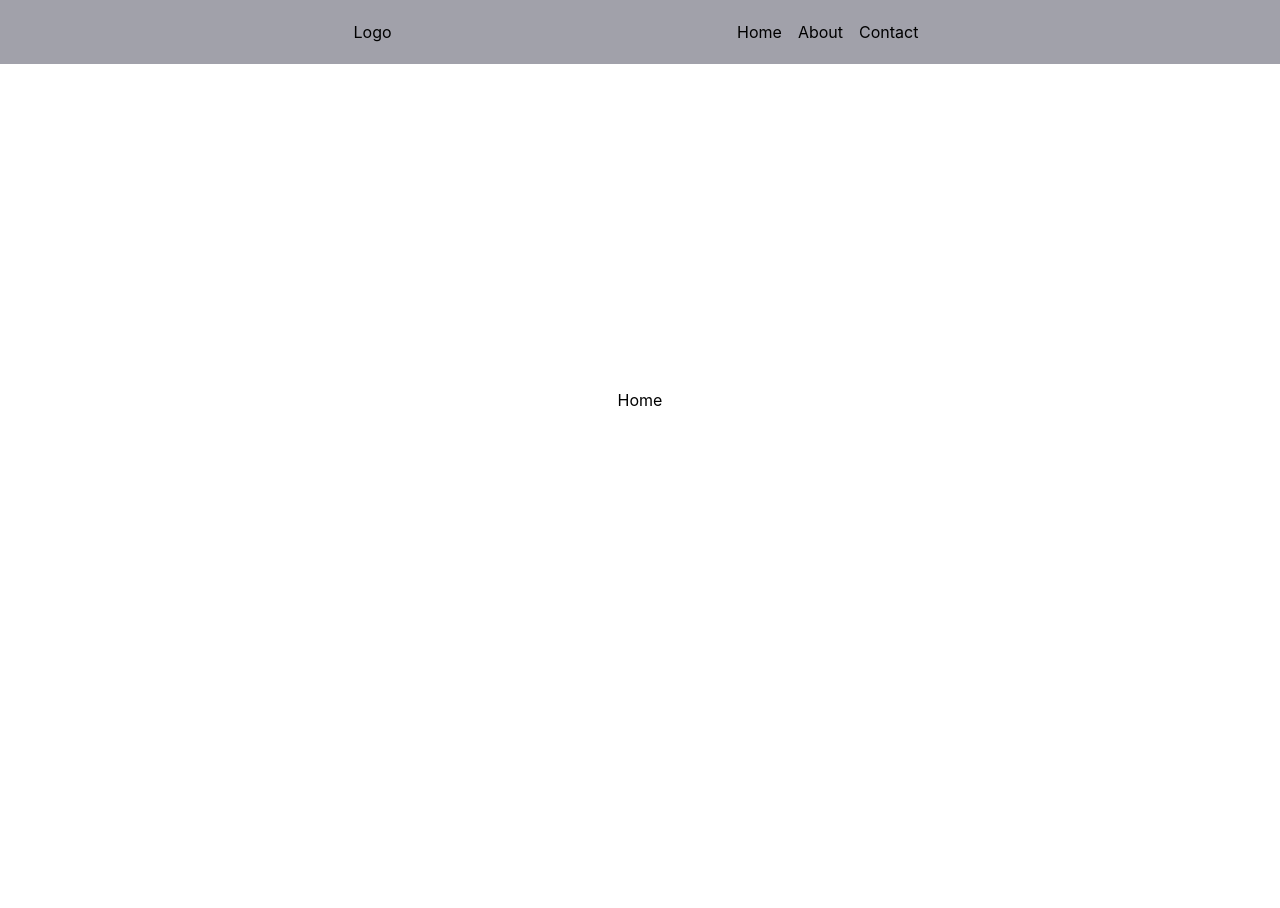
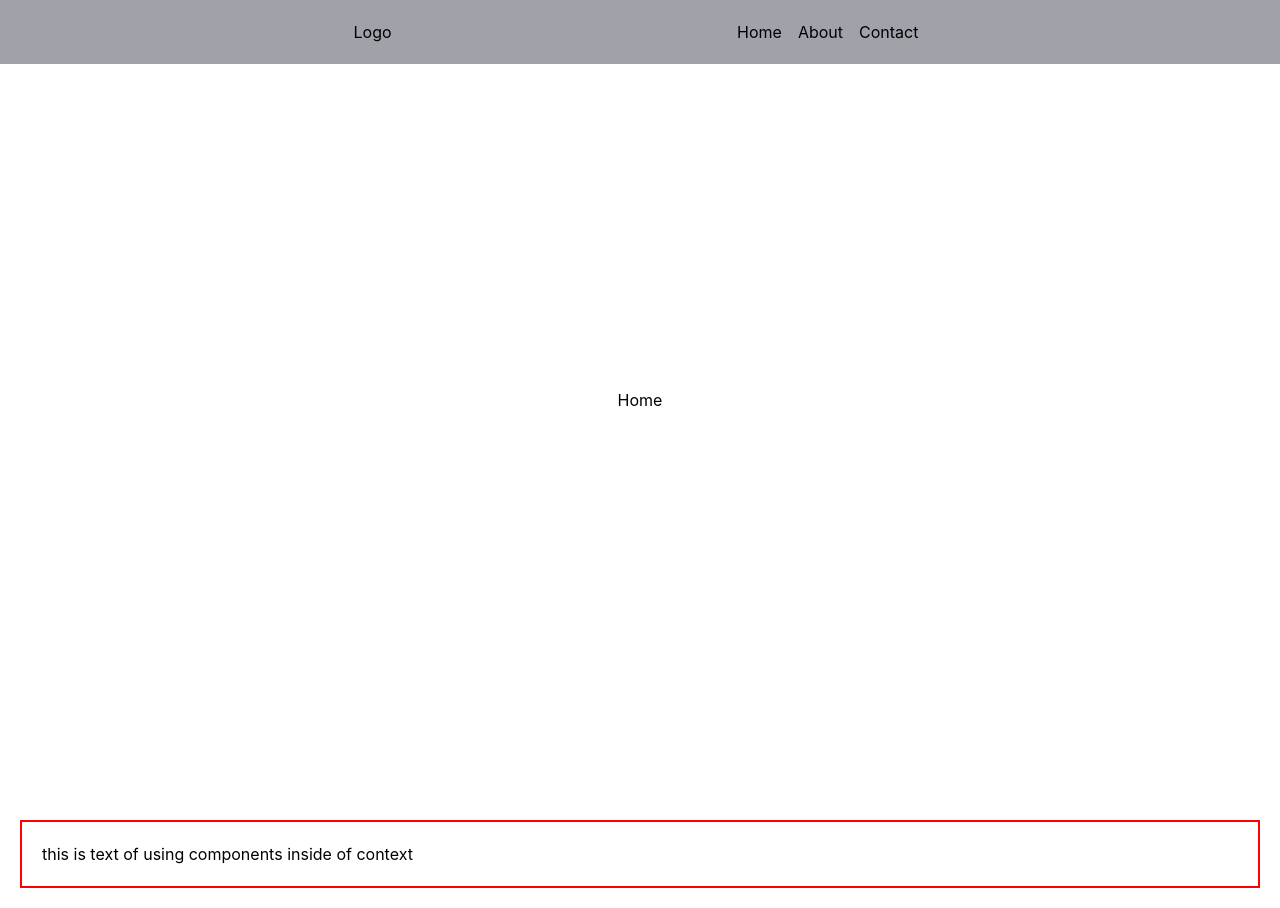
Before and after one commit to Ameer2000Mzori/Context-App-React, a React (Create React App) app: page / in a window 1280 px wide. Before the commit the page ends 800 px from the top, so only its background shows below. Built offline with nearby package versions, Linux system fonts and the light colour scheme.

Commit message:
added global context

```diff
--- a/src/App.js
+++ b/src/App.js
@@ -1,13 +1,30 @@
-import react from 'react'
+import { createContext } from 'react'
+
 import { BrowserRouter as Router, Route, Routes } from 'react-router-dom'
 import Navbar from './components/Navbar.jsx'
 import Home from './components/pages/Home.jsx'
 import About from './components/pages/About.jsx'
 import Contact from './components/pages/Contact.jsx'
 import NotFound from './components/pages/NotFound.jsx'
+import { getByDisplayValue } from '@testing-library/react'
+
+export const Informations = createContext()
+
+function Card() {
+  console.log('Card is being rendered') // Debugging statement
+  return (
+    <div style={{ border: '2px solid red', padding: '20px', margin: '20px' }}>
+      <h1>this is text of using components inside of context</h1>
+    </div>
+  )
+}
+
 function App() {
   return (
     <>
+      <Informations.Provider
+        value={{ name: 'Ameer', age: 19, gender: 'male', Card }}
+      >
         <Router>
           <Navbar />
           <Routes>
@@ -17,6 +34,7 @@ function App() {
             <Route path="/contact" element={<Contact />} />
           </Routes>
         </Router>
+      </Informations.Provider>
     </>
   )
 }
--- a/src/components/pages/Home.jsx
+++ b/src/components/pages/Home.jsx
@@ -1,10 +1,17 @@
-import React from 'react'
+import React, { useContext } from 'react'
+import { Informations } from '../../App.js'
 
 const Home = () => {
+  const { name, age, gender, Card } = useContext(Informations)
+  console.log(name, age, gender, Card)
+
   return (
-    <div className="flex flex-col text-center items-center justify-center h-[100vh] w-[100vw]">
-      Home
-    </div>
+    <>
+      <div className="flex flex-col text-center items-center justify-center h-[100vh] w-[100vw]">
+        Home
+      </div>
+      <Card />
+    </>
   )
 }
 
```
Also changed, not shown: src/index.js (+6 -6 lines). Lines whose indentation alone changed are shown as unchanged.
